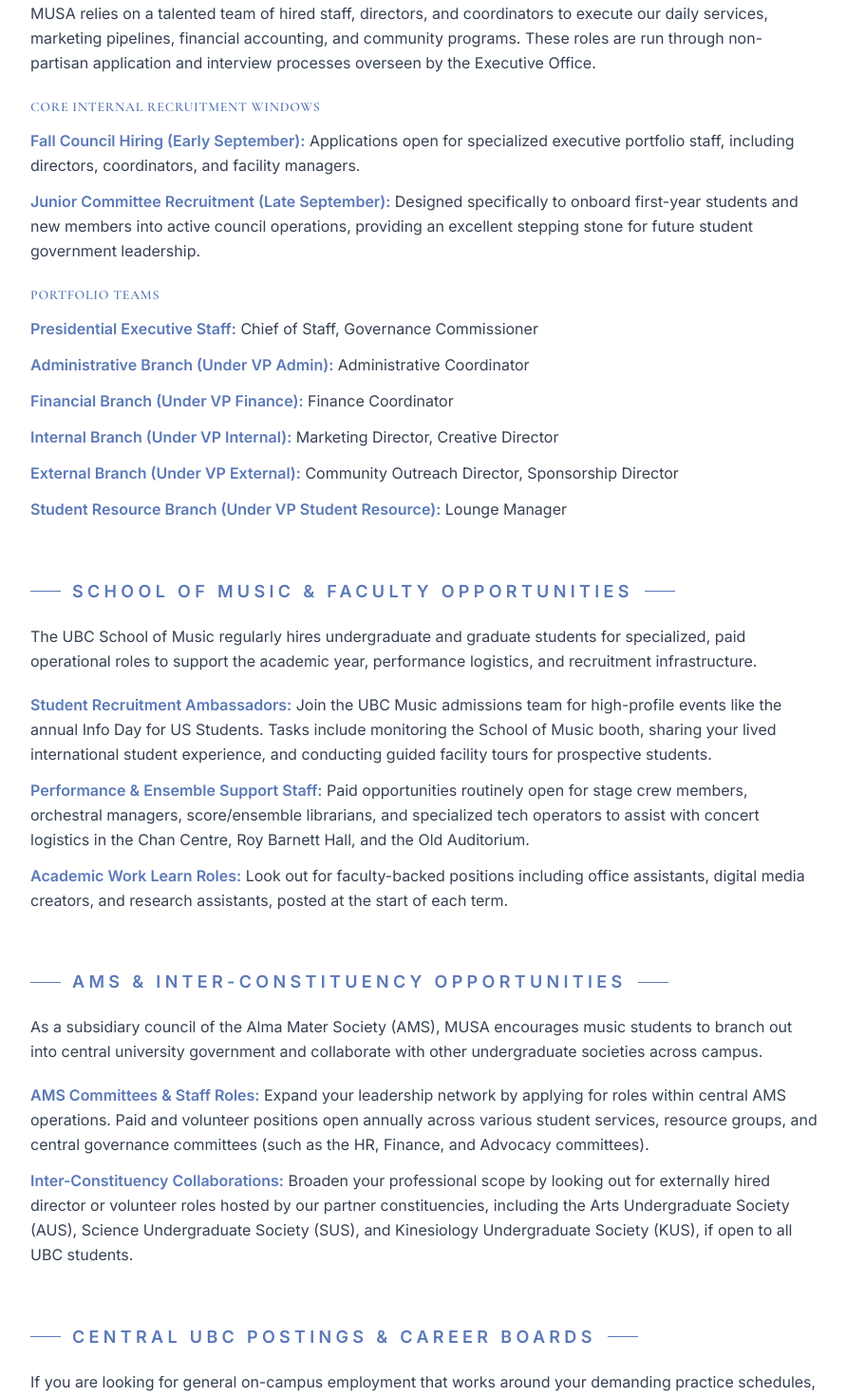
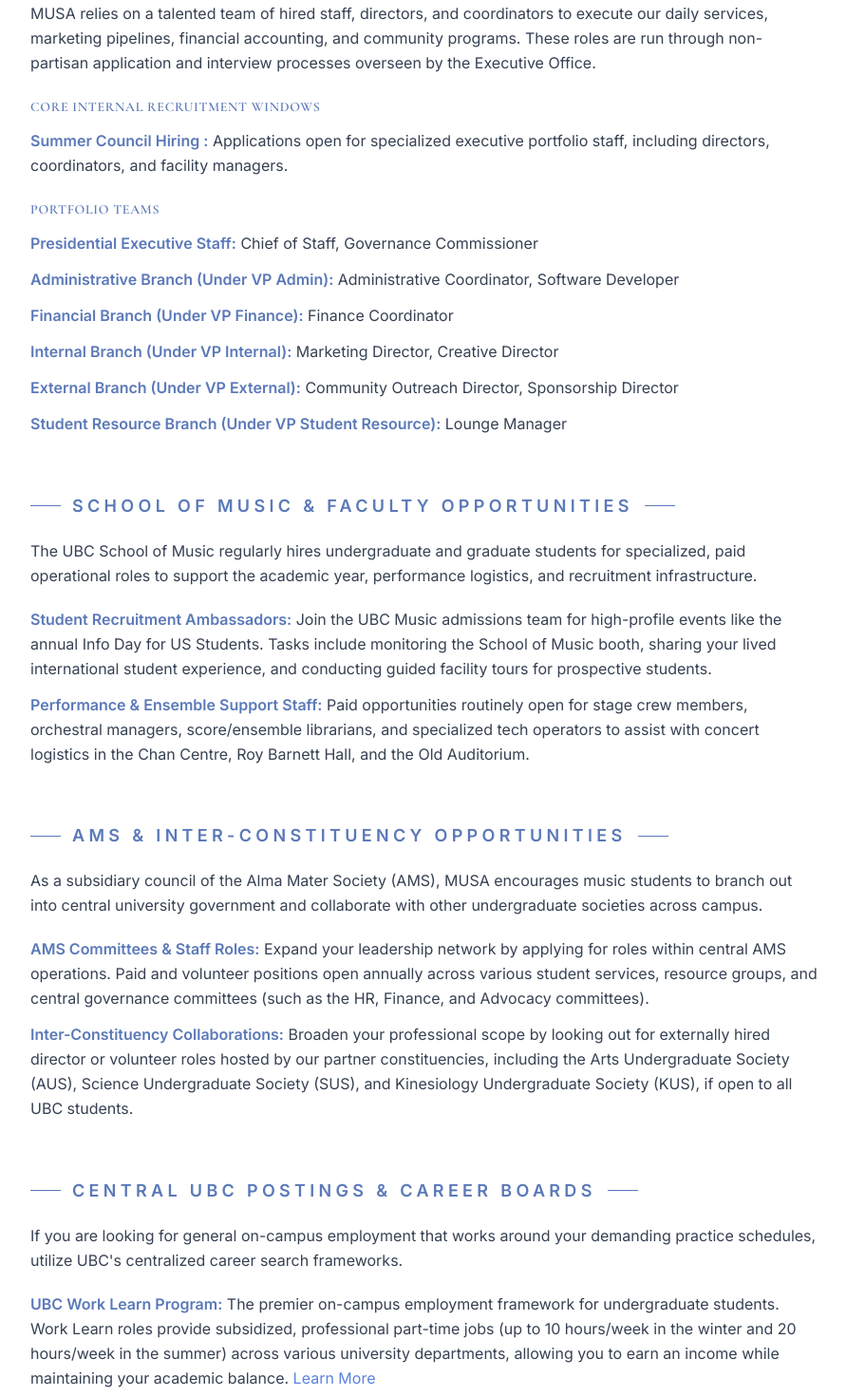
Before and after one commit to UBCMUSA/ubcmusa, a React (Vite) app: page /get-involved/hiring in a window 1280 px wide. Shown: the part 740-2210 px from the top of the page at 95% size, without its empty margins (192-1083 px from the left). Built offline with nearby package versions, Linux system fonts and the light colour scheme.

Commit message:
Hiring and Elections: Added link to UBC Work Learn, wording fixes.

```diff
--- a/src/pages/get-involved/Elections.jsx
+++ b/src/pages/get-involved/Elections.jsx
@@ -32,17 +32,14 @@ export default function Elections() {
             academic years and welcome incoming cohorts:
           </p>
           <ul className="mt-5 space-y-3 text-base leading-relaxed">
-            <Lead term="Fall Elections (October)">
-              Focused on electing our academic class leaders, specifically our 1st
-              Year, 2nd Year, 3rd Year, and 4th Year Representatives. This cycle allows
-              incoming classes to select their own peer advocates early in the fall
-              term.
+            <Lead term="Spring Elections (March)">
+              Our primary general election cycle held to select the President, VP Student Resource, VP Admin,
+              VP Finance, VP Internal, VP External, and Division Representatives.
             </Lead>
-            <Lead term="Spring Elections (March)">
-              Our primary general election cycle held to select the central executive
-              board for the upcoming academic year — including the President, VP Admin,
-              VP Finance, VP Internal, VP External, and VP Student Resource.
+            <Lead term="Fall By-elections (October)">
+              Focused on electing First Year Committee members and electing any vacant executive/council positions.
             </Lead>
+
           </ul>
         </section>
 
--- a/src/pages/get-involved/Hiring.jsx
+++ b/src/pages/get-involved/Hiring.jsx
@@ -43,14 +43,9 @@ export default function Hiring() {
           </p>
           <SubHead>Core Internal Recruitment Windows</SubHead>
           <ul className="mt-3 space-y-3 text-base leading-relaxed">
-            <Lead term="Fall Council Hiring (Early September)">
+            <Lead term="Summer Council Hiring ">
               Applications open for specialized executive portfolio staff, including
               directors, coordinators, and facility managers.
-            </Lead>
-            <Lead term="Junior Committee Recruitment (Late September)">
-              Designed specifically to onboard first-year students and new members
-              into active council operations, providing an excellent stepping stone
-              for future student government leadership.
             </Lead>
           </ul>
           <SubHead>Portfolio Teams</SubHead>
@@ -59,7 +54,7 @@ export default function Hiring() {
               Chief of Staff, Governance Commissioner
             </Lead>
             <Lead term="Administrative Branch (Under VP Admin)">
-              Administrative Coordinator
+              Administrative Coordinator, Software Developer
             </Lead>
             <Lead term="Financial Branch (Under VP Finance)">
               Finance Coordinator
@@ -95,11 +90,6 @@ export default function Hiring() {
               managers, score/ensemble librarians, and specialized tech operators to
               assist with concert logistics in the Chan Centre, Roy Barnett Hall, and
               the Old Auditorium.
-            </Lead>
-            <Lead term="Academic Work Learn Roles">
-              Look out for faculty-backed positions including office assistants,
-              digital media creators, and research assistants, posted at the start of
-              each term.
             </Lead>
           </ul>
         </section>
@@ -137,12 +127,15 @@ export default function Hiring() {
           </p>
           <ul className="mt-5 space-y-3 text-base leading-relaxed">
             <Lead term="UBC Work Learn Program">
-              The premier on-campus employment framework for undergraduate students.
-              Work Learn roles provide subsidized, professional part-time jobs (up to
-              10 hours/week in the winter and 20 hours/week in the summer) across
-              various university departments, allowing you to earn an income while
-              maintaining your academic balance.
-            </Lead>
+  The premier on-campus employment framework for undergraduate students.
+  Work Learn roles provide subsidized, professional part-time jobs (up to
+  10 hours/week in the winter and 20 hours/week in the summer) across
+  various university departments, allowing you to earn an income while
+  maintaining your academic balance.{" "}
+  <a href="https://students.ubc.ca/career/work-learn-program/" className="text-logo hover:text-steel">
+    Learn More
+  </a>
+</Lead>
             <Lead term="UBC Careers Online">
               The main job board accessible to all UBC students and alumni, matching
               you with hundreds of off-campus internships, summer jobs, and graduate
```
